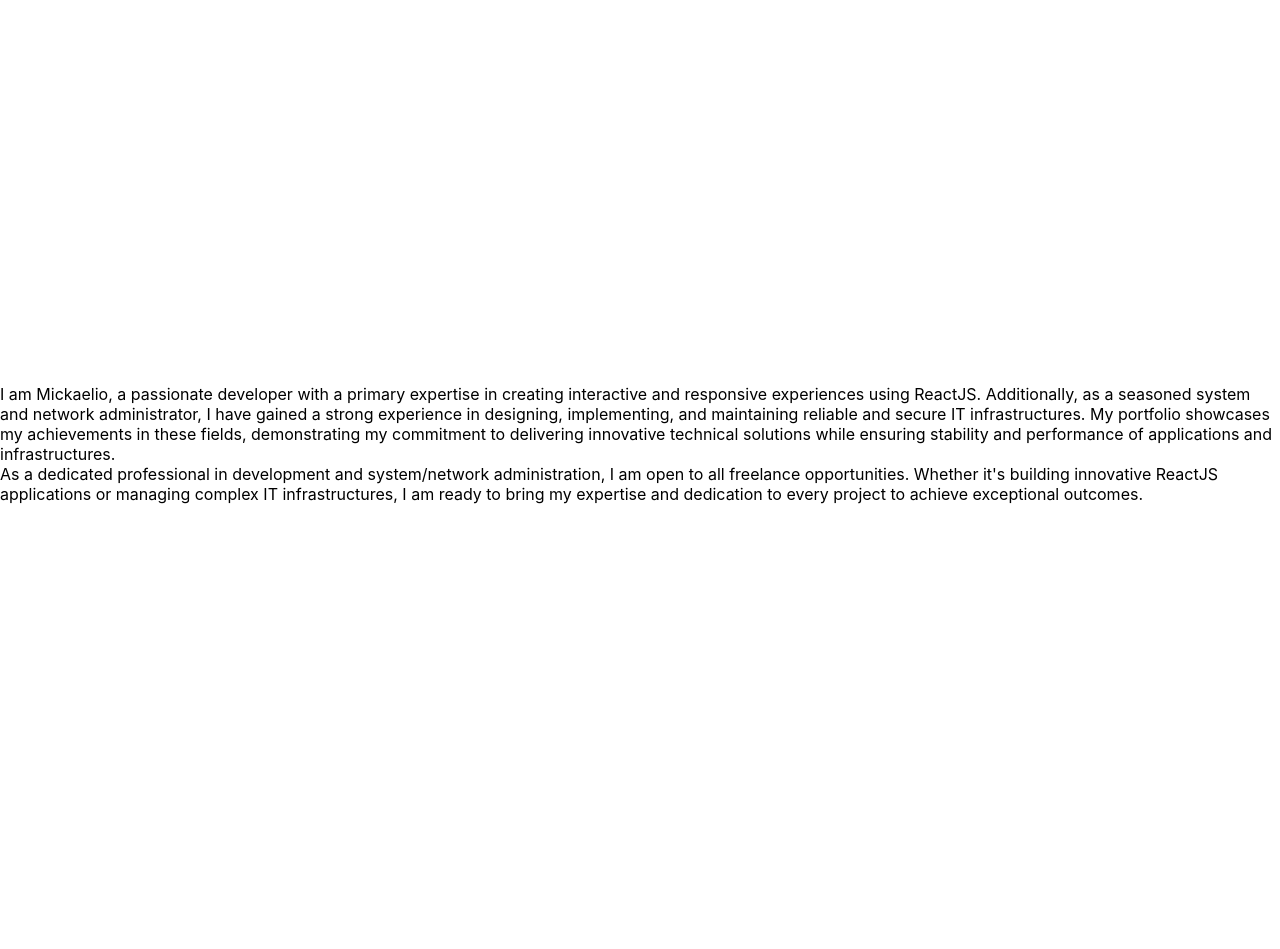
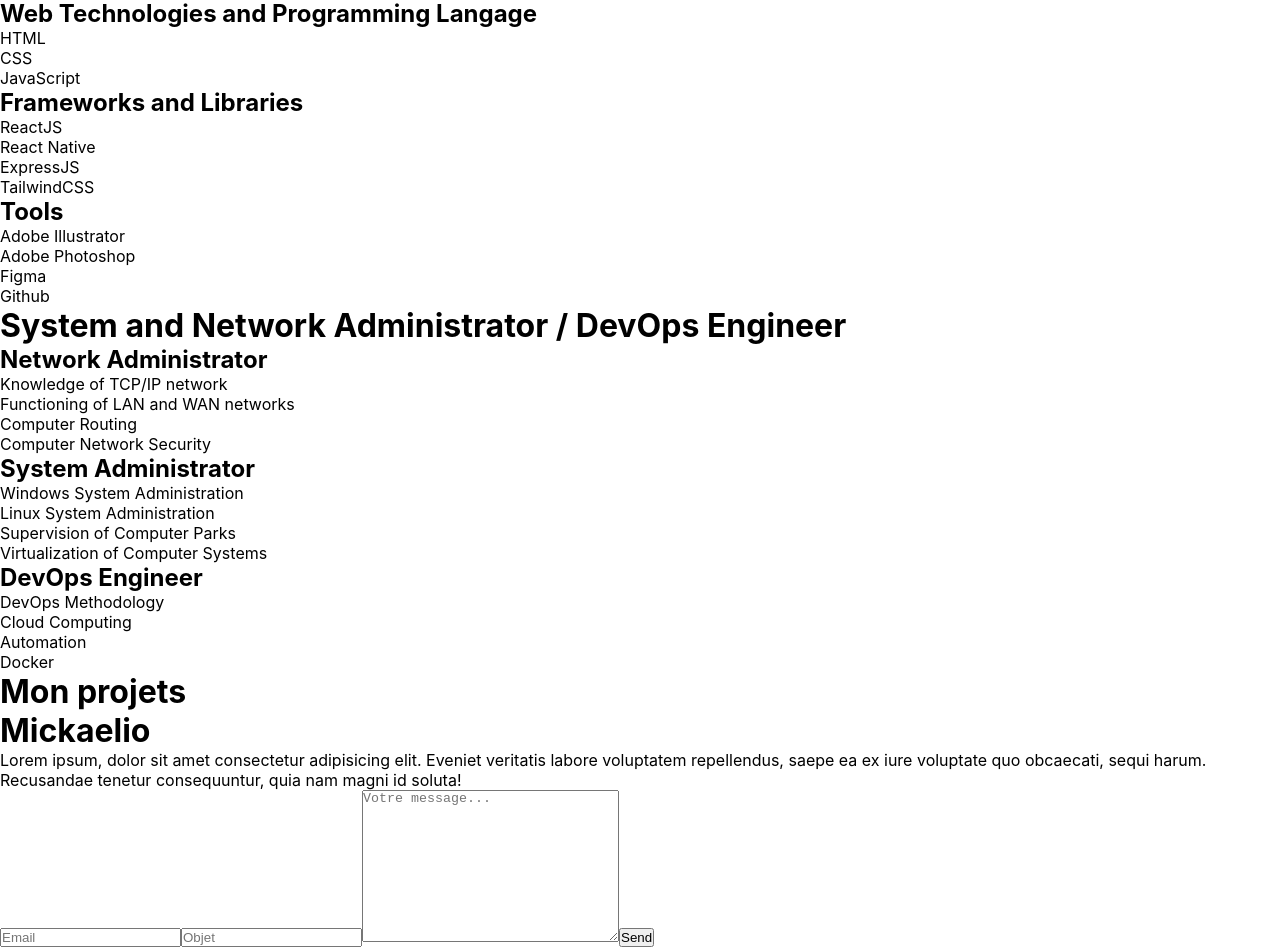
Before and after one commit to tsiheje/Portfolio, a React (Create React App) app: page / in a window 1280 px wide. Shown: the part 704-1653 px from the top of the page. Built offline with nearby package versions, Linux system fonts and the light colour scheme.

Commit message:
17 Avril

```diff
--- a/package.json
+++ b/package.json
@@ -3,6 +3,9 @@
   "version": "0.1.0",
   "private": true,
   "dependencies": {
+    "@emotion/react": "^11.11.4",
+    "@emotion/styled": "^11.11.0",
+    "@mui/material": "^5.15.11",
     "@testing-library/jest-dom": "^5.17.0",
     "@testing-library/react": "^13.4.0",
     "@testing-library/user-event": "^13.5.0",
--- a/public/index.html
+++ b/public/index.html
@@ -24,7 +24,7 @@
       work correctly both with client-side routing and a non-root public URL.
       Learn how to configure a non-root public URL by running `npm run build`.
     -->
-    <title>React App</title>
+    <title>Mickaelio</title>
   </head>
   <body>
     <noscript>You need to enable JavaScript to run this app.</noscript>
--- a/src/App.css
+++ b/src/App.css
@@ -1,17 +1,16 @@
 ::-webkit-scrollbar {
-    width: 10px;
+    width: 7px;
 }
 
 ::-webkit-scrollbar-thumb {
-    background: linear-gradient(180deg,#3B3B3B, #FFFFFF, #050206);
-    border-radius: 5px;
+    background: linear-gradient(180deg,blue, #FFFFFF, #010c3d);
+    border-radius: 4px;
 }
 
 *{
     margin: 0;
     padding: 0;
     scroll-behavior: smooth;
-    background-color: #3B3B3B, #9A8174, #050206, #FFFFFF;
 }
 
 .navbar{
@@ -23,10 +22,12 @@
     position: fixed;
     width: 100%;
     z-index: 2;
+    background-color: white;
+    opacity: 0.9;
 }
 
 .navbar .logo{
-    font-size: 60px;
+    font-size: 50px;
 }
 
 .navbar .lien{
@@ -46,20 +47,3 @@
     gap: 10px;
 
 }
-.home, .about, .skills, .projects, .contact{
-    position: relative;
-    top: 80px;
-    width: 100%;
-    display: flex;
-    align-items: center;
-    justify-content: center;
-    height: 89vh;
-
-}
-.home .description{
-    width: 50%;
-}
-
-.home .sary{
-    width: 50%;
-}
--- a/src/components/BarNav.jsx
+++ b/src/components/BarNav.jsx
@@ -8,7 +8,7 @@ const BarNav = () => {
     return(
         <div className="navbar">
             <div className="logo">
-                Mickaelio
+                Mickaelio<span>.</span>
             </div>
             <div className="lien">
                 <a href="#home">
--- a/src/components/Contact.jsx
+++ b/src/components/Contact.jsx
@@ -3,7 +3,16 @@ import React from "react";
 const Conctact = () => {
     return(
         <div className="contact" id="contact">
-
+            <div className="contact-apropo">
+                <h1>Mickaelio</h1>
+                <p>Lorem ipsum, dolor sit amet consectetur adipisicing elit. Eveniet veritatis labore voluptatem repellendus, saepe ea ex iure voluptate quo obcaecati, sequi harum. Recusandae tenetur consequuntur, quia nam magni id soluta!</p>
+            </div>
+            <div className="contact-form">
+                <input type="email" name="" id="" placeholder="Email"/>
+                <input type="text" name="" id="" placeholder="Objet"/>
+                <textarea name="" id="" cols="30" rows="10" placeholder="Votre message..."></textarea>
+                <button>Send</button>
+            </div>
         </div>
     )
 }
--- a/src/components/Project.jsx
+++ b/src/components/Project.jsx
@@ -3,7 +3,55 @@ import React from "react";
 const Project = () => {
     return(
         <div className="projects" id="projects">
+            <h1>Mon projets</h1>
+            <div className="projects-contents">
+                <div className="couverture-projects">
 
+                </div>
+                <div className="description-projects">
+
+                </div>
+            </div>
+            <div className="projects-contents">
+                <div className="couverture-projects">
+
+                </div>
+                <div className="description-projects">
+
+                </div>
+            </div>
+            <div className="projects-contents">
+                <div className="couverture-projects">
+
+                </div>
+                <div className="description-projects">
+
+                </div>
+            </div>
+            <div className="projects-contents">
+                <div className="couverture-projects">
+
+                </div>
+                <div className="description-projects">
+
+                </div>
+            </div>
+            <div className="projects-contents">
+                <div className="couverture-projects">
+
+                </div>
+                <div className="description-projects">
+
+                </div>
+            </div>
+            <div className="projects-contents">
+                <div className="couverture-projects">
+
+                </div>
+                <div className="description-projects">
+
+                </div>
+            </div>
         </div>
     )
 }
--- a/src/components/Skills.jsx
+++ b/src/components/Skills.jsx
@@ -1,18 +1,72 @@
 import React from "react";
 
 const Skills = () => {
-    return(
-        <div className="skills" id="skills">
-            <div className="skills-content">
-                <div className="dev">
-                    Developer
-                </div>
-                <div className="reseau">
-                    Administrator
-                </div>
-            </div>
+  return (
+    <div className="skills" id="skills">
+      <h1>My Skills</h1>
+      <div className="skills-content">
+        <div className="developer">
+          <h1>Web and Mobile Application Developer</h1>
+          <div className="Technology">
+            <h2>Web Technologies and Programming Langage</h2>
+            <ul>
+              <li>HTML</li>
+              <li>CSS</li>
+              <li>JavaScript</li>
+            </ul>
+          </div>
+          <div className="User-interface">
+            <h2>Frameworks and Libraries</h2>
+            <ul>
+              <li>ReactJS</li>
+              <li>React Native</li>
+              <li>ExpressJS</li>
+              <li>TailwindCSS</li>
+            </ul>
+          </div>
+          <div className="Dev-tools">
+            <h2>Tools</h2>
+            <ul>
+              <li>Adobe Illustrator</li>
+              <li>Adobe Photoshop</li>
+              <li>Figma</li>
+              <li>Github</li>
+            </ul>
+          </div>
         </div>
-    )
-}
+        <div className="Admin">
+          <h1>System and Network Administrator / DevOps Engineer</h1>
+          <div className="Network">
+            <h2>Network Administrator</h2>
+            <ul>
+              <li>Knowledge of TCP/IP network</li>
+              <li>Functioning of LAN and WAN networks</li>
+              <li>Computer Routing</li>
+              <li>Computer Network Security</li>
+            </ul>
+          </div>
+          <div className="System">
+            <h2>System Administrator</h2>
+            <ul>
+              <li>Windows System Administration</li>
+              <li>Linux System Administration</li>
+              <li>Supervision of Computer Parks</li>
+              <li>Virtualization of Computer Systems</li>
+            </ul>
+          </div>
+          <div className="DevOps">
+            <h2>DevOps Engineer</h2>
+            <ul>
+              <li>DevOps Methodology</li>
+              <li>Cloud Computing</li>
+              <li>Automation</li>
+              <li>Docker</li>
+            </ul>
+          </div>
+        </div>
+      </div>
+    </div>
+  );
+};
 
 export default Skills;
```
Also changed, not shown: src/components/test.jsx (deleted), 1 other file (tests, documents, lock files or other folders).
